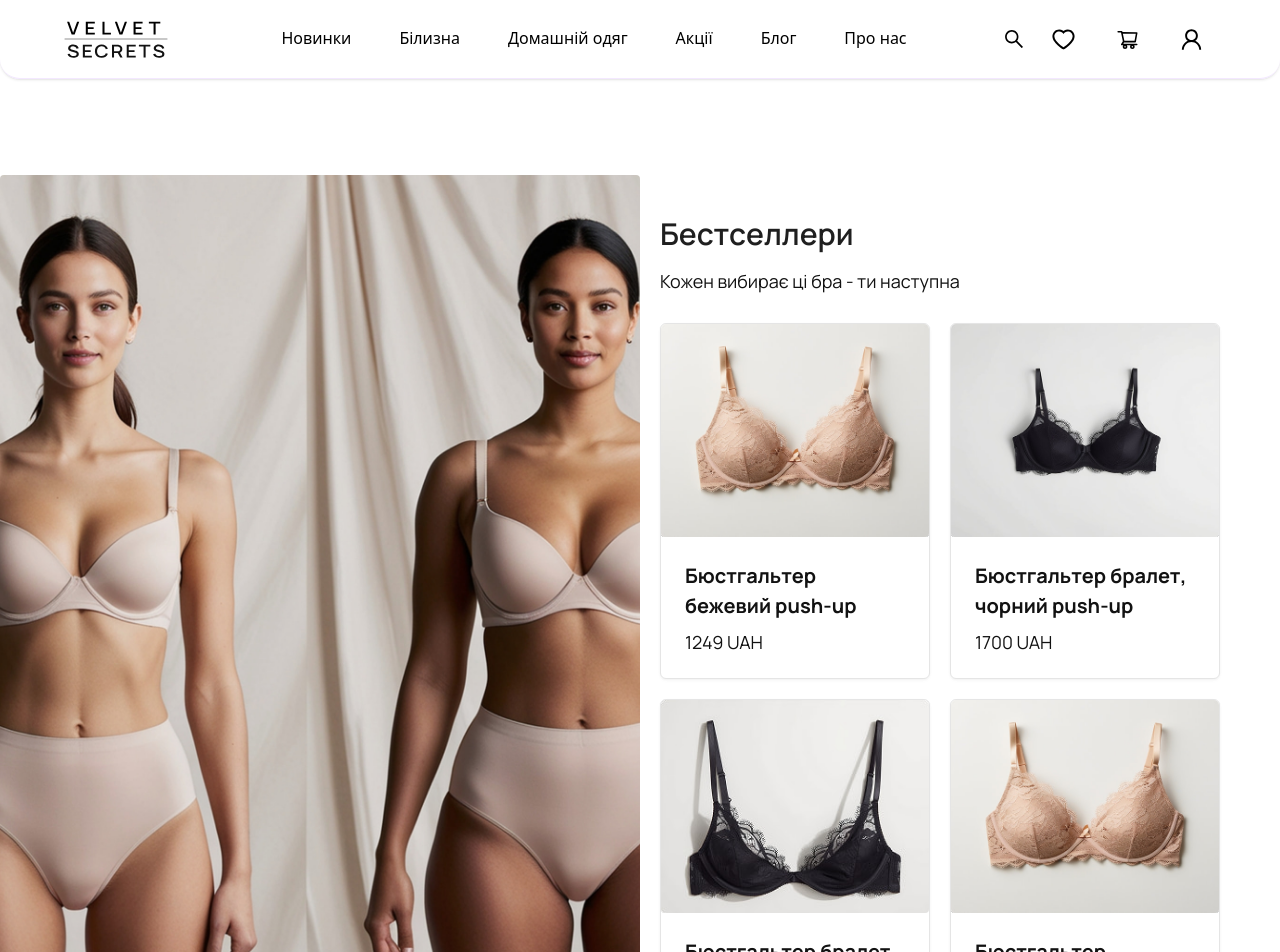
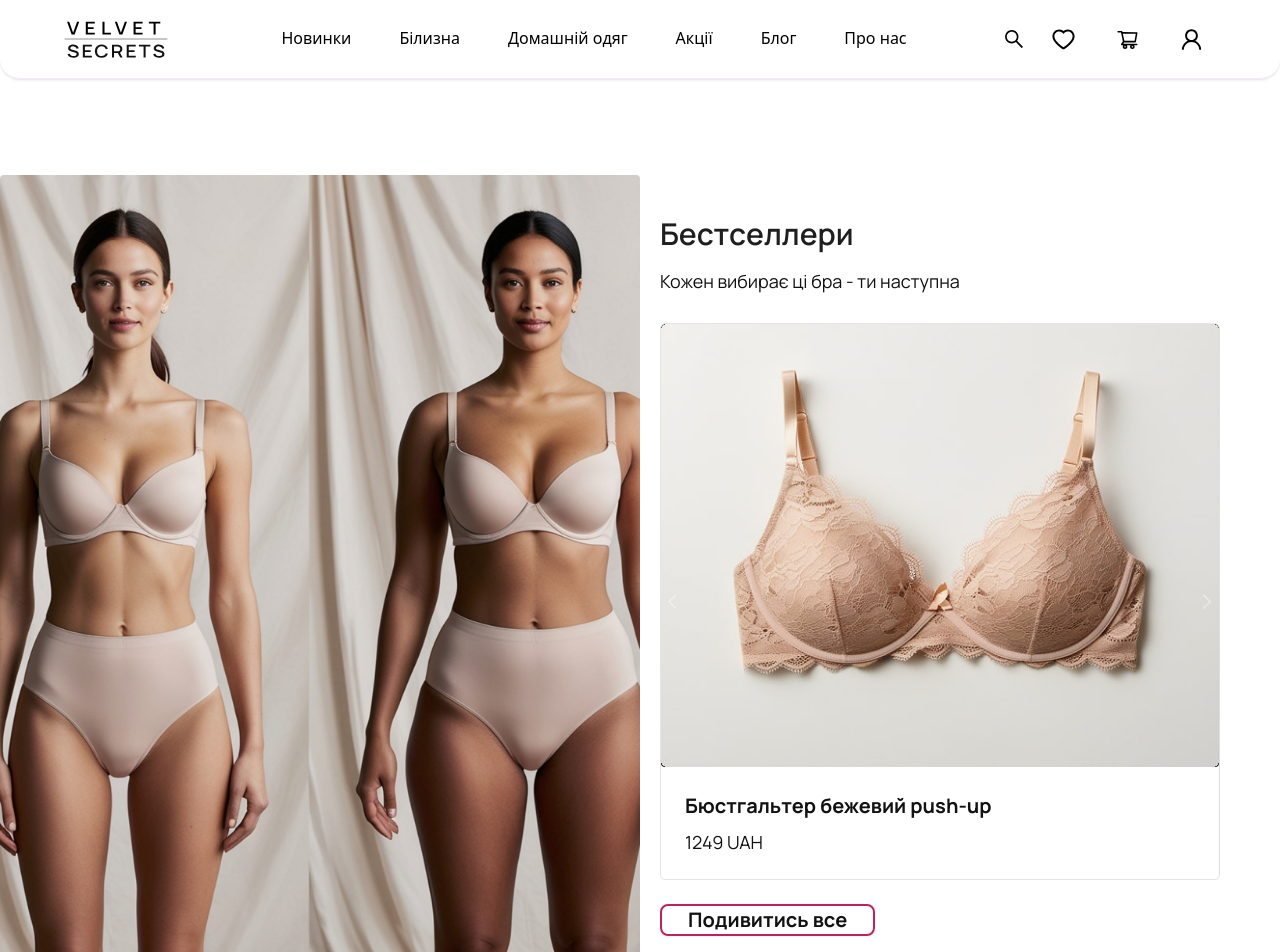
Before and after one commit to Den-web/Velvet.Secrets-online-shop, a React (Vite) app: page / in a window 1280 px wide. Shown: the top 952 px of the page. Built offline with nearby package versions, Linux system fonts and the light colour scheme.

Commit message:
Fix AntDesign carousel

```diff
--- a/src/components/molecules/ProductCard.tsx
+++ b/src/components/molecules/ProductCard.tsx
@@ -1,32 +1,27 @@
 import React from 'react';
 import { Card } from 'antd';
 import { Image } from '../atoms/Image';
-import type { Product } from '../../store/productsApi';
+import type { ProductType } from '../../store/productsApi';
 
-interface ProductCardProps {
-  product: Product;
-  className?: string;
-}
-
-export const ProductCard: React.FC<ProductCardProps> = ({ product }) => (
+export const ProductCard: React.FC<ProductType> = ({ name, price, image }) => (
   <Card
     hoverable
     bordered={false}
     className="product-card flex flex-col w-full h-full mx-auto shadow-none border border-[#e5e5e5] rounded-md overflow-hidden"
     cover={
       <Image
-        src={product.image || '/fallback.jpg'}
-        alt={product.name || ''}
+        src={image || '/fallback.jpg'}
+        alt={name || ''}
         className="product-card-image rounded w-full h-auto object-cover"
       />
     }
   >
     <div className="product-card-content flex flex-col flex-1 justify-between">
       <div className="product-card-title font-manrope font-bold text-[20px] leading-[1.5] text-grey6 mb-2.5 ">
-        {product.name}
+        {name}
       </div>
       <div className="product-card-price font-manrope font-regular text-[18px] leading-[1.3] text-grey6">
-        {typeof product.price === 'number' ? `${product.price} UAH` : '—'}
+        {typeof price === 'number' ? `${price} UAH` : '—'}
       </div>
     </div>
   </Card>
--- a/src/components/molecules/ProductCarousel.tsx
+++ b/src/components/molecules/ProductCarousel.tsx
@@ -1,13 +1,14 @@
 import React from 'react';
-import { Carousel } from 'antd';
-import type { Product } from '../../store/productsApi';
+
+import type { ProductType } from '../../store/productsApi';
 import { ProductCard } from './ProductCard';
 import { Text } from '../atoms/Text';
 
 import '../../styles/carousel-hack.css';
+import { Carousel } from 'antd';
 
 interface ProductCarouselProps {
-  products: Product[];
+  products: ProductType[];
 }
 
 const BESTSELLERS_CONTENT = {
@@ -21,110 +22,20 @@ export const ProductCarousel: React.FC<ProductCarouselProps> = ({ products }) =>
     );
   }
 
-  // Групуємо товари по 2
-  const grouped = [];
-  for (let i = 0; i < products.length; i += 2) {
-    grouped.push(products.slice(i, i + 2));
-  }
-
   return (
-    <>
-      {/* 📱📲 Mobile / Tablet (slider) */}
-      <div className="block lg:hidden overflow-hidden -mx-4 pl-4 pr-[15%]">
-        <Carousel dots infinite={false} swipeToSlide draggable autoplay={false}>
-          {grouped.map((group, index) => (
-            <div key={index}>
-              <div className="flex gap-4">
-                {group.map((product) => (
-                  <div key={product.id} className="w-[45vw] flex-shrink-0">
-                    <ProductCard product={product} />
-                  </div>
-                ))}
-              </div>
-            </div>
-          ))}
-        </Carousel>
-      </div>
-
-      {/* 💻 Desktop (grid) */}
-      <div className="hidden lg:grid grid-cols-2 gap-5 items-stretch mt-6">
-        {products.map((product) => (
-          <ProductCard key={product.id} product={product} />
-        ))}
-      </div>
-    </>
+    <Carousel
+      swipeToSlide
+      draggable
+      arrows
+      dots={{
+        className: 'custom-carousel-dots',
+      }}
+    >
+      {products.map((product, index) => (
+        <div key={index}>
+          <ProductCard {...product} />
+        </div>
+      ))}
+    </Carousel>
   );
 };
-// import React, { useEffect, useState } from 'react';
-// import { Carousel } from 'antd';
-// import type { Product } from '../../store/productsApi';
-// import { ProductCard } from './ProductCard';
-// import { Text } from '../atoms/Text';
-
-// interface ProductCarouselProps {
-//   products: Product[];
-//   isDesktop: boolean;
-// }
-
-// const BESTSELLERS_CONTENT = {
-//   emptyMessage: 'Немає бестселерів для показу.',
-// } as const;
-
-// export const ProductCarousel: React.FC<ProductCarouselProps> = ({
-//   products,
-//   isDesktop,
-// }) => {
-//   const [hasMounted, setHasMounted] = useState(false);
-
-//   useEffect(() => {
-//     // это отключает "мигание" при первом рендере
-//     setHasMounted(true);
-//   }, []);
-
-//   if (!hasMounted) return null;
-
-//   if (!products?.length) {
-//     return (
-//       <Text className="text-center text-gray-500 py-8">
-//         {BESTSELLERS_CONTENT.emptyMessage}
-//       </Text>
-//     );
-//   }
-
-//   if (isDesktop) {
-//     return (
-//       <div className="grid grid-cols-2 gap-5 items-stretch mt-6">
-//         {products.map((product) => (
-//           <ProductCard key={product.id} product={product} />
-//         ))}
-//       </div>
-//     );
-//   }
-
-//   // Групуємо товари по 2
-//   const grouped = [];
-//   for (let i = 0; i < products.length; i += 2) {
-//     grouped.push(products.slice(i, i + 2));
-//   }
-
-//   return (
-//     <div className="overflow-hidden -mx-4 pl-4 pr-[15%] mt-6">
-//       <Carousel dots infinite={false} swipeToSlide draggable>
-//         {grouped.map((group, index) => (
-//           <div key={index}>
-//             <div className="flex gap-4">
-//               {group.map((product) => (
-//                 <div
-//                   key={product.id}
-//                   className="w-[85vw] sm:w-[70vw] md:w-[80vw] flex-shrink-0"
-//                 >
-//                   <ProductCard product={product} />
-//                 </div>
-//               ))}
-//             </div>
-//           </div>
-//         ))}
-//       </Carousel>
-//     </div>
-//   );
-// };
--- a/src/index.css
+++ b/src/index.css
@@ -79,3 +79,14 @@ html, body {
   width: 100%;
   box-sizing: border-box;
 }
+
+.custom-carousel-dots {
+  display: flex;
+  justify-content: center;
+  align-items: center;
+  gap: 10px;
+}
+
+.custom-carousel-dots li {
+  list-style: none;
+}
--- a/src/store/productsApi.ts
+++ b/src/store/productsApi.ts
@@ -1,6 +1,6 @@
 import { createApi, fetchBaseQuery } from '@reduxjs/toolkit/query/react';
 
-export type Product = {
+export type ProductType = {
   id: string;
   name: string;
   price: number;
@@ -12,7 +12,7 @@ export const api = createApi({
   reducerPath: 'productsApi',
   baseQuery: fetchBaseQuery({ baseUrl: '/api' }),
   endpoints: (builder) => ({
-    getProducts: builder.query<Product[], void>({
+    getProducts: builder.query<ProductType[], void>({
       query: () => 'products',
     }),
   }),
```
